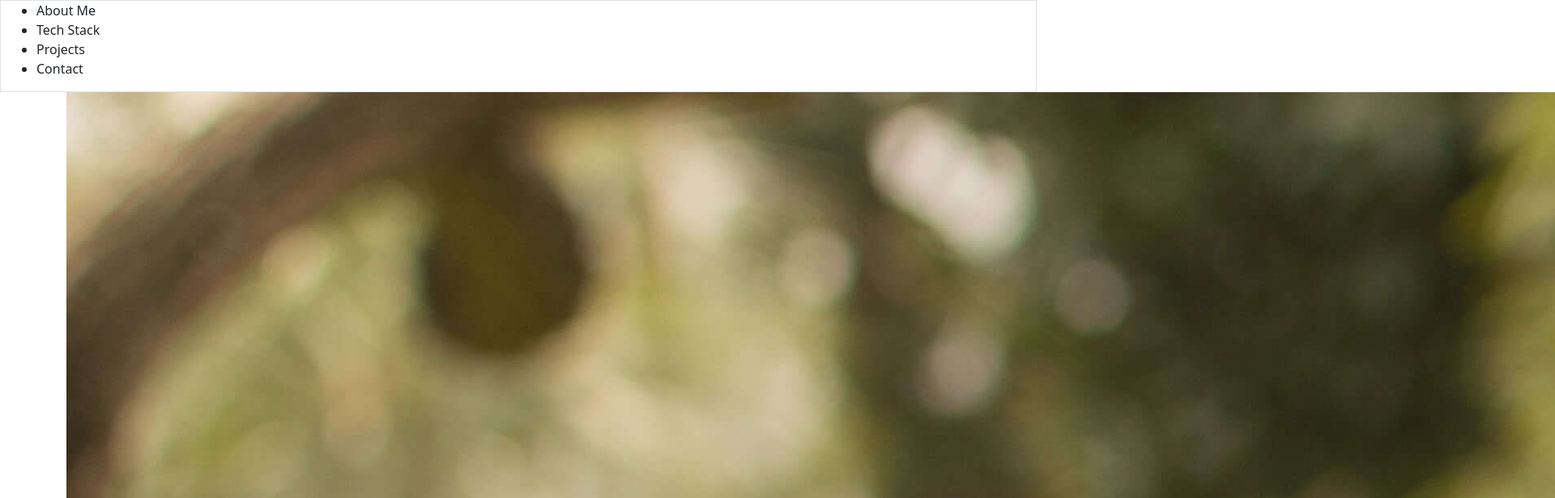
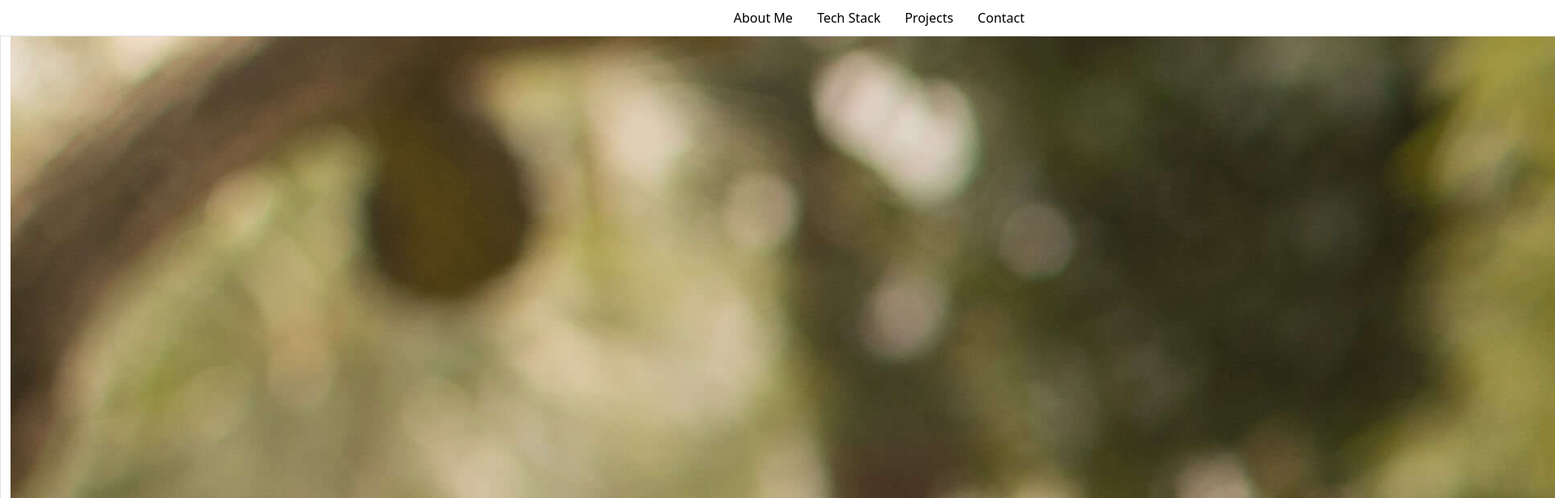
Before and after one commit to lvaldenebro/portfolio, a React (Create React App) app: page / in a window 1280 px wide. Shown: the top 616 px of the page at 81% size, 1920 px wide, since content can reach past the window. Built offline with nearby package versions, Linux system fonts and the light colour scheme.

Commit message:
Adds boostrap style to navs

```diff
--- a/src/components/App.js
+++ b/src/components/App.js
@@ -31,20 +31,36 @@ import zeplin from '../images/zeplin.svg';
 function App() {
 return (
     <div>
-      <header className="container-fluid border">
-          {/* <!-- TODO: ojo a la navigation para mobile con el icono --> */}
     <nav>
-              <ul>
-                  <li>About Me</li>
-                  <li>Tech Stack</li>
-                  <li>Projects</li>
-                  <li>Contact</li>
+        <ul class="nav justify-content-end">
+            <li class="nav-item">
+                <a class="nav-link active" aria-current="page" href="#">About Me</a>
+            </li>
+            <li class="nav-item">
+                <a class="nav-link" href="#">Tech Stack</a>
+            </li>
+            <li class="nav-item">
+                <a class="nav-link" href="#">Projects</a>
+            </li>
+            <li class="nav-item">
+                <a class="nav-link" href="#">Contact</a>
+            </li>
         </ul>
     </nav>
-      </header>
+
+ {/* <header className="container-fluid border my-5">
+          <nav className="row border align-items-end gx-2">
+              <ul>
+                  <li className="col-sm-8 border justify-content-center list">About Me</li>
+                  <li className="col-sm-8 border justify-content-center list">Tech Stack</li>
+                  <li className="col-sm-8 border justify-content-center list">Projects</li>
+                  <li className="col-sm-8 border justify-content-center list">Contact</li>
+              </ul>
+          </nav>
+      </header> */}
 
     <main>
-          <section className="container-md">
+        <section className="container-fluid border">
             <img src= {avatar} title="Laura" alt="Laura Valdenebro" />
             <h1>Laura Valdenebro</h1>
             <p>Full-stack developer</p>
@@ -156,15 +172,14 @@ function App() {
     </main>
 
     <footer className="container-fluid">
-          <nav>
-              {/* <!-- <nav> TODO: misma que arriba --> */}
-              <ul>
-                  <li>About Me</li>
-                  <li>Tech Stack</li>
-                  <li>Projects</li>
-                  <li>Contact</li>
-              </ul>
+            {/* <!-- <nav> TODO: revisar los enlaces --> */}
+        <nav class="nav flex-column">
+            <a class="nav-link active" aria-current="page" href="#">About Me</a>
+            <a class="nav-link" href="#">Tech Stack</a>
+            <a class="nav-link" href="#">Projects</a>
+            <a class="nav-link"  href="#">Contact</a>
         </nav>
+
         <div>
             <p>Designed and built by Laura Valdenebro | 2023</p>
             <p>Highlight your passion! 💙</p>
--- a/src/styles/App.scss
+++ b/src/styles/App.scss
@@ -0,0 +1,15 @@
+// .list {
+//     list-style: none;
+//     display: inline;
+// }
+
+.nav {
+    :hover {
+        color: #ada2ff
+    }
+}
+
+.nav-link {
+    padding: 10px 15px 10px 15px;
+    color: black;
+}
```
Lines whose indentation alone changed are shown as unchanged.
